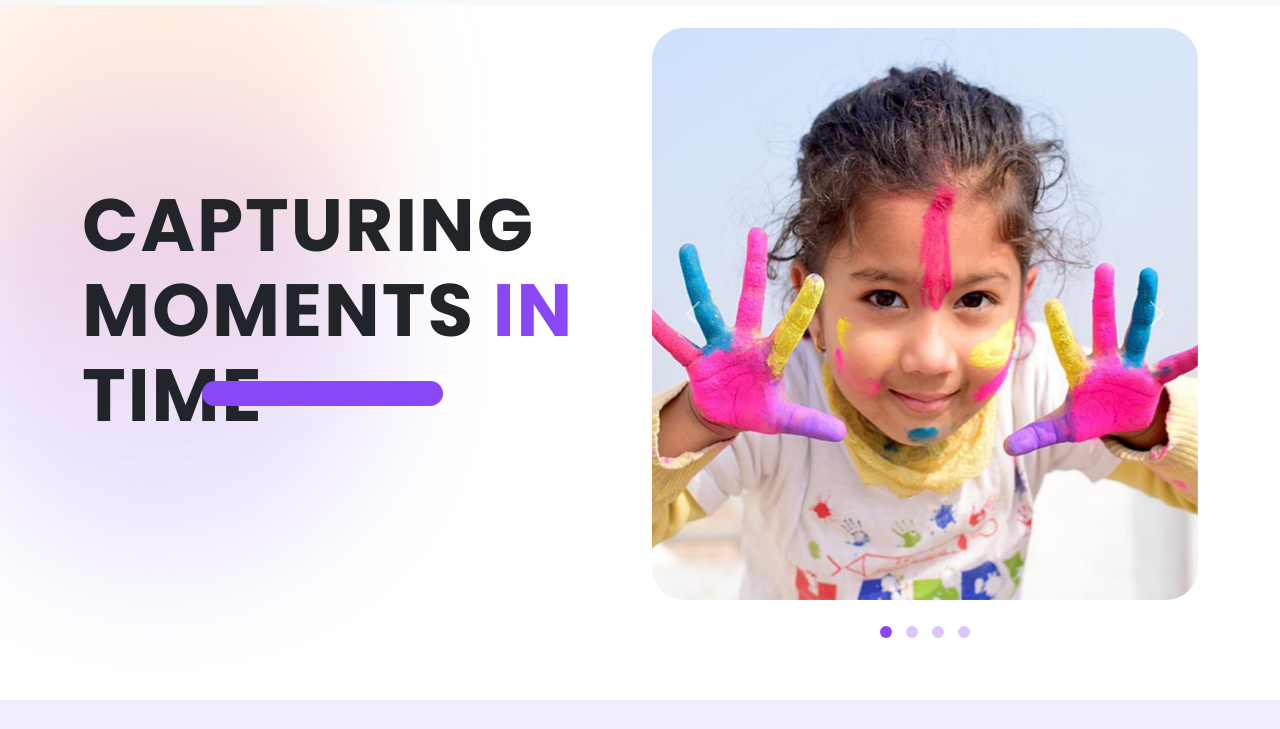
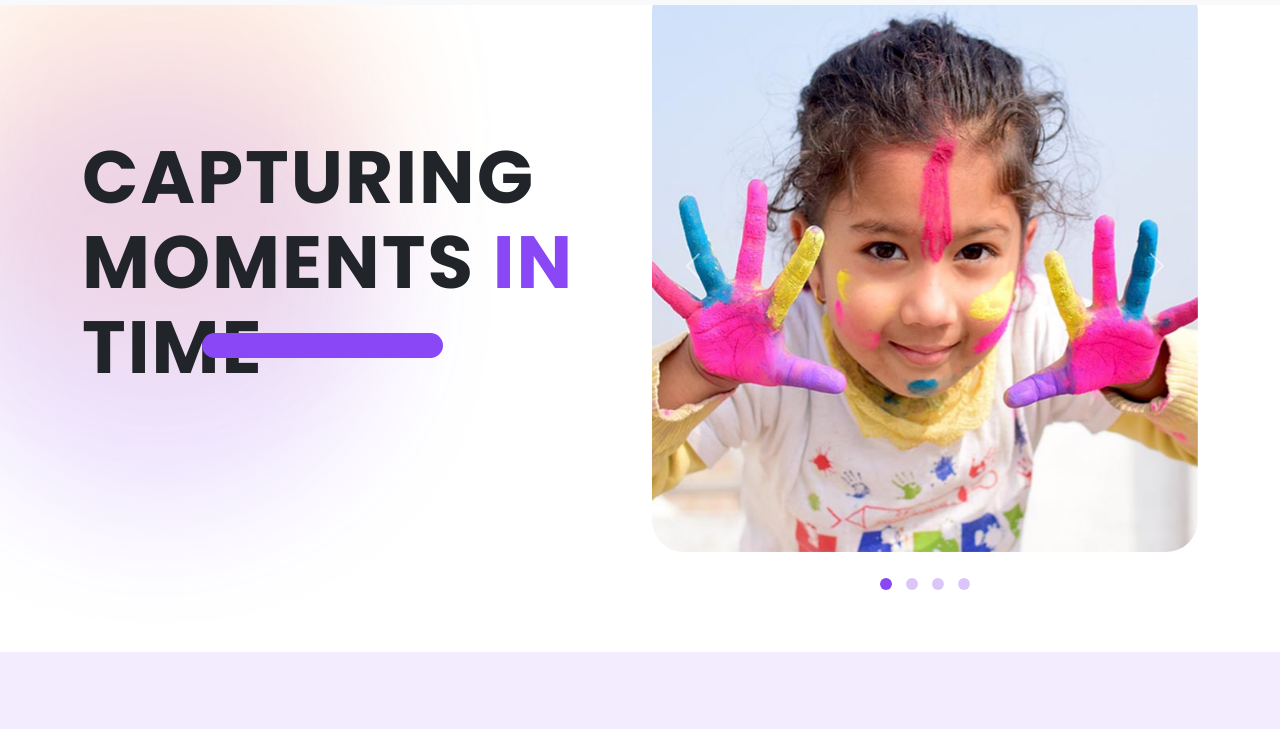
Before and after one commit to nuruddin-rabbani/Bootstrap-Assignment-Bonus-, a plain HTML site: page index.html in a window 1280 px wide. Shown: the part 60-789 px from the top of the page. Drawn offline with nearby package versions, Linux system fonts and the light colour scheme.

Commit message:
Update index.html

```diff
--- a/index.html
+++ b/index.html
@@ -47,7 +47,7 @@
         <img class="position-absolute top-0 start-0 " src="images/Ellipse 7.png" alt="">
         <img class="position-absolute start-0 bottom-0 " src="images/Ellipse 8.png" alt="">
 
-        <div class="container pt-5">
+        <div class="container">
             <div class="row align-items-center">
                 <div class="col-12 col-lg-6">
                     <h1 class="banner-caption">
```
